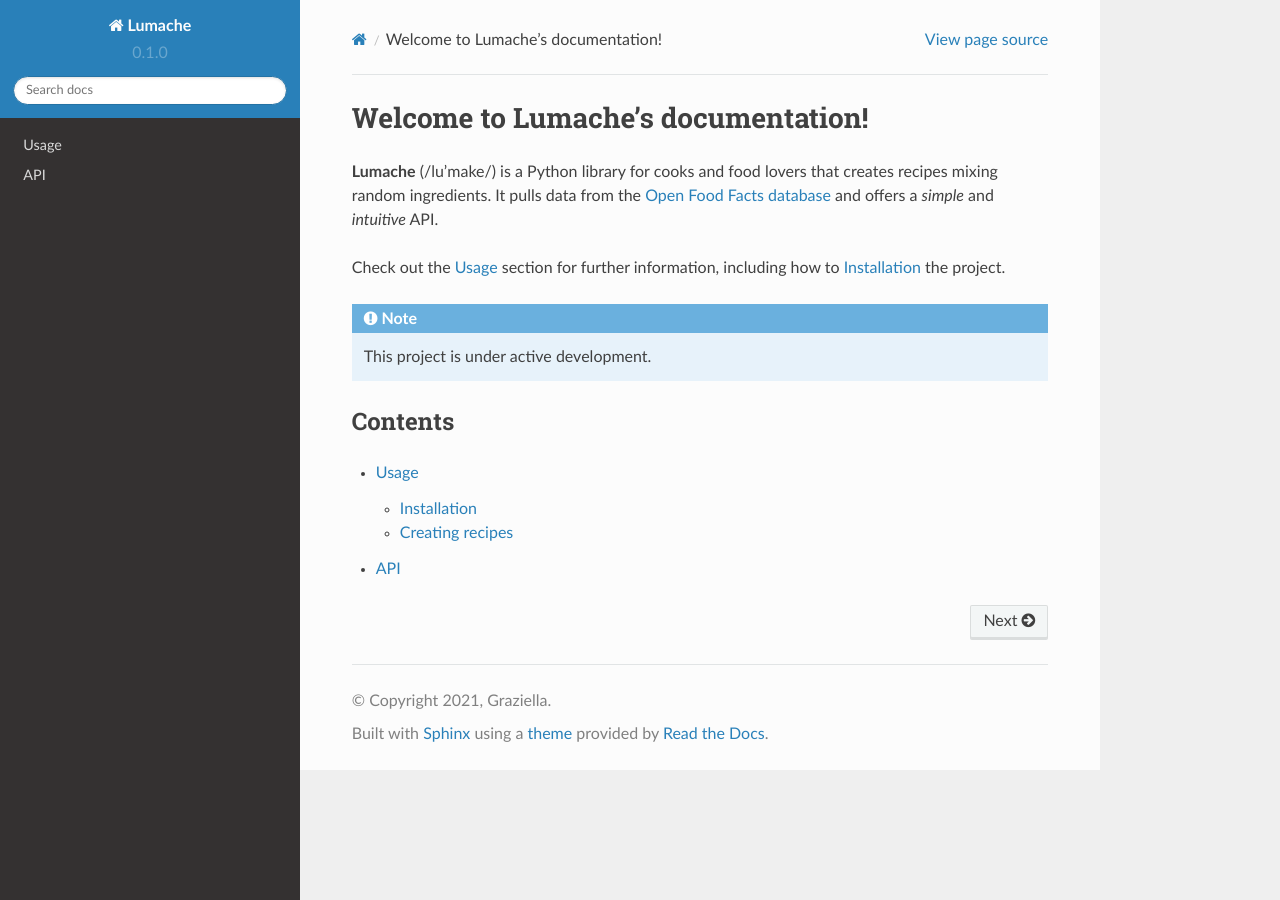
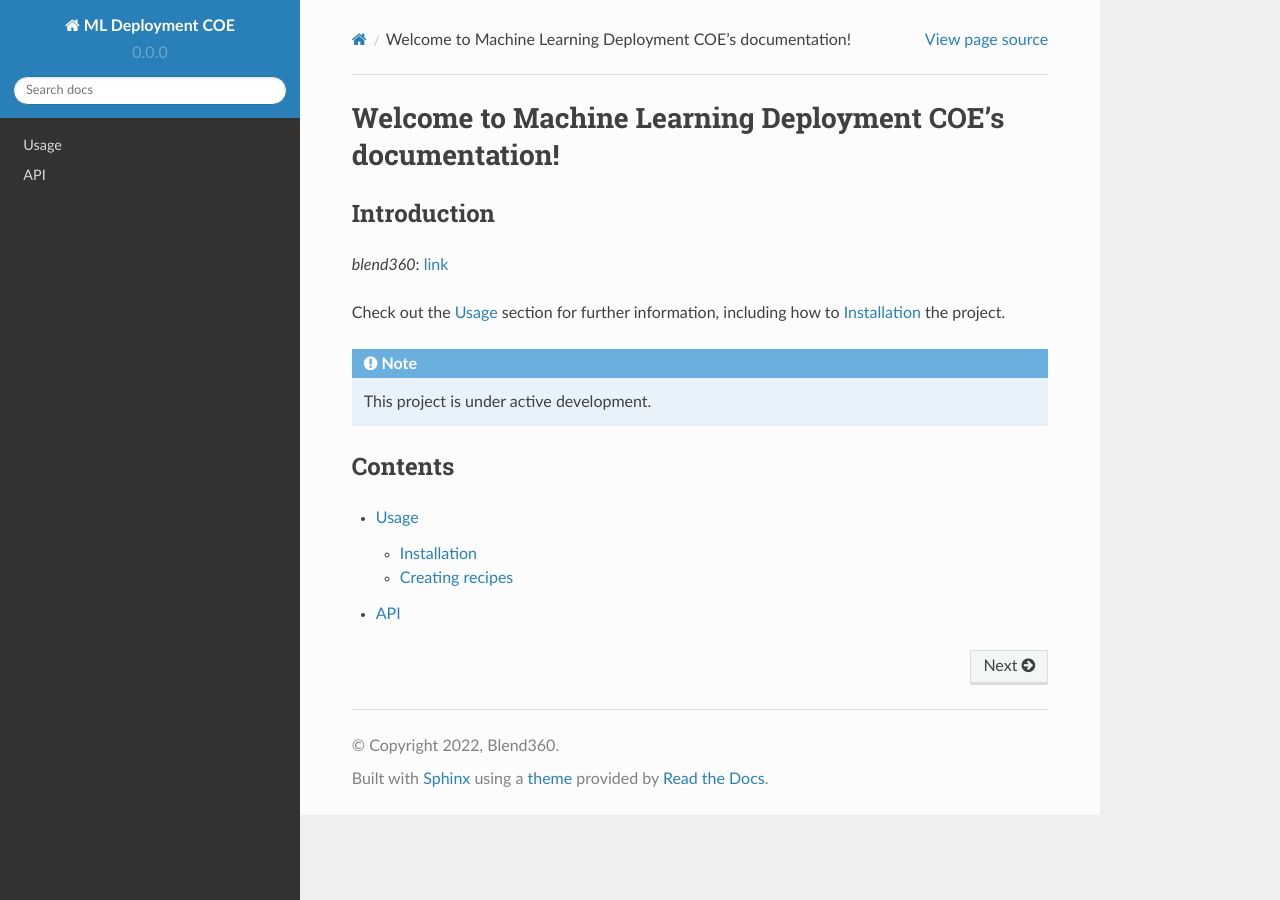
Before and after one commit to bridgecrew-perf6/ml-deployment-coe, a Sphinx documentation site: the page built from docs/source/index.rst, in a window 1280 px wide. Built offline with Sphinx 7.4.7 and the Read the Docs theme 2.0.0, drawn with Linux system fonts in a browser that asks for light colours.

Commit message:
set up initial webpage

```diff
--- a/docs/source/conf.py
+++ b/docs/source/conf.py
@@ -2,12 +2,12 @@
 
 # -- Project information
 
-project = 'Lumache'
-copyright = '2021, Graziella'
-author = 'Graziella'
+project = 'ML Deployment COE'
+copyright = '2022, Blend360'
+author = 'Blned360.LLC'
 
-release = '0.1'
-version = '0.1.0'
+release = '0.0'
+version = '0.0.0'
 
 # -- General configuration
 
--- a/docs/source/index.rst
+++ b/docs/source/index.rst
@@ -1,10 +1,10 @@
-Welcome to Lumache's documentation!
+Welcome to Machine Learning Deployment COE's documentation!
 ===================================
 
-**Lumache** (/lu'make/) is a Python library for cooks and food lovers
-that creates recipes mixing random ingredients.
-It pulls data from the `Open Food Facts database <https://world.openfoodfacts.org/>`_
-and offers a *simple* and *intuitive* API.
+Introduction
+-------
+
+*blend360*: `link <https://www.blend360.com/>`_
 
 Check out the :doc:`usage` section for further information, including
 how to :ref:`installation` the project.
--- a/docs/source/usage.rst
+++ b/docs/source/usage.rst
@@ -6,7 +6,6 @@
 Installation
 ------------
 
-To use Lumache, first install it using pip:
 
 .. code-block:: console
 
```
